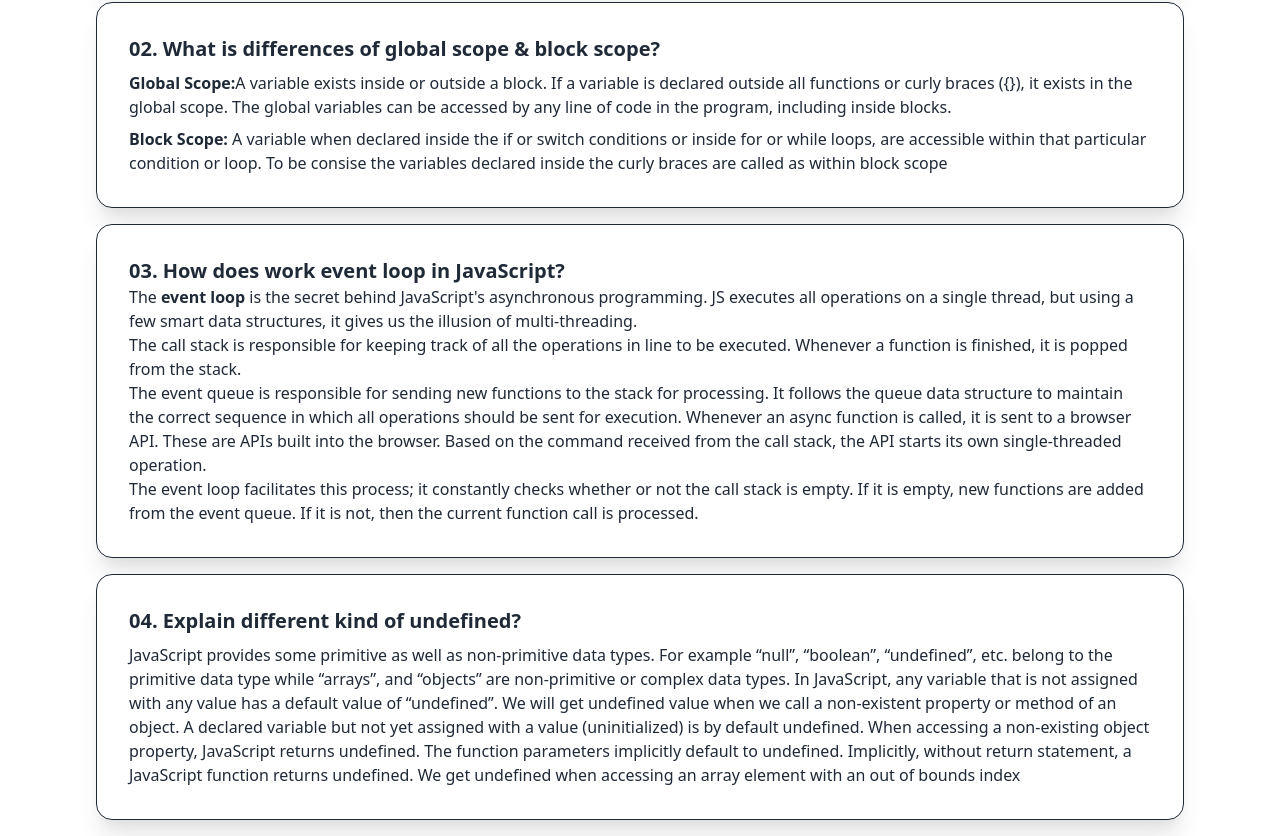
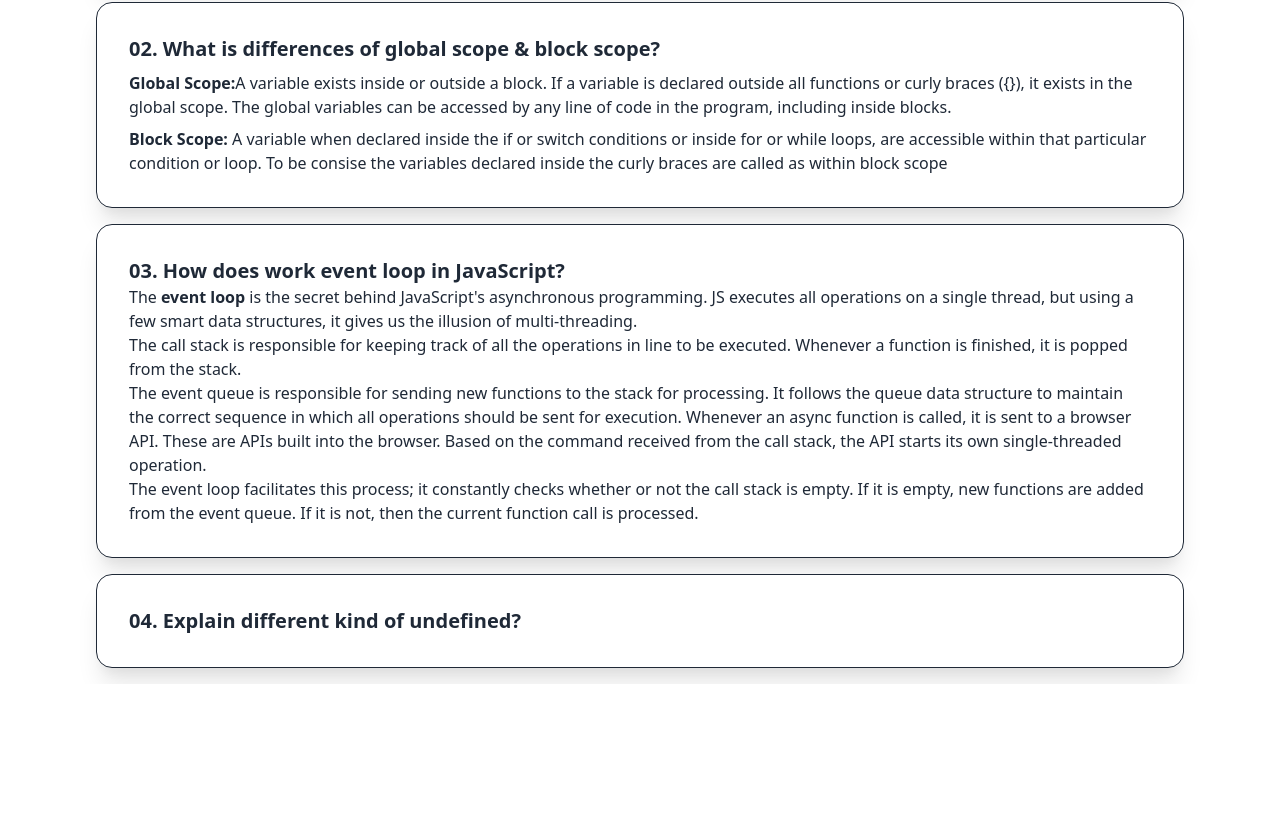
Before and after one commit to mdhasantaraque/monster-debug-taraque, a plain HTML site: page blog.html in a window 1280 px wide. Shown: the part 332-1168 px from the top of the page. After the commit the page ends 1016 px from the top, so only its background shows below. Drawn offline with nearby package versions, Linux system fonts and the light colour scheme; a script that the page names is missing.

Commit message:
blog currection

```diff
--- a/blog.html
+++ b/blog.html
@@ -49,7 +49,6 @@
             <div class="card lg:card-side mb-4 bg-base-100 border border-current shadow-xl">
                 <div class="card-body">
                   <h2 class="card-title">04. Explain different kind of undefined?</h2>
-                  <p>JavaScript provides some primitive as well as non-primitive data types. For example “null”, “boolean”, “undefined”, etc. belong to the primitive data type while “arrays”, and “objects” are non-primitive or complex data types.  In JavaScript, any variable that is not assigned with any value has a default value of “undefined”. We will get undefined value when we call a non-existent property or method of an object. A declared variable but not yet assigned with a value (uninitialized) is by default undefined. When accessing a non-existing object property, JavaScript returns undefined. The function parameters implicitly default to undefined. Implicitly, without return statement, a JavaScript function returns undefined. We get undefined when accessing an array element with an out of bounds index</p>
 
                 </div>
         </section>
```
Also changed, not shown: index.html (line endings or trailing spaces).
